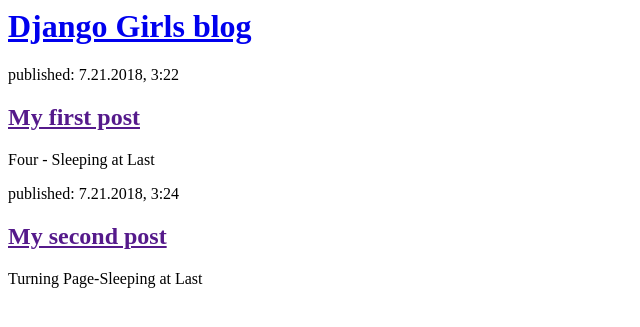
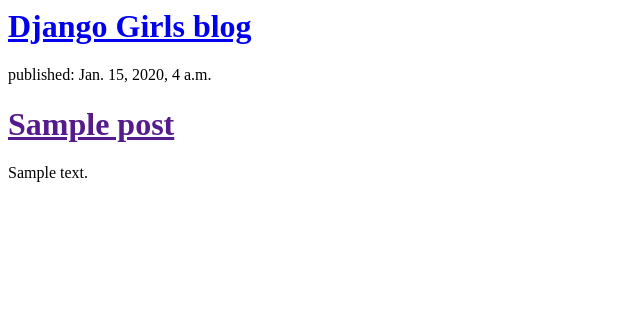
Before and after one commit to ElysePendergrass/my-first-blog, a Django app: template blog/templates/blog/post_list.html in a window 1280 px wide. Shown: the top 327 px of the page, without its empty margins (0-640 px from the left). Run offline with Django 3.2, Linux system fonts and the light colour scheme; the template is opened without the code that fills it: values that come from a table or form of the project are taken from there, others are empty; tables that the repository leaves empty hold one stand-in row (values such as "Sample post").

Commit message:
Modified templates to display posts from database.

```diff
--- a/blog/templates/blog/post_list.html
+++ b/blog/templates/blog/post_list.html
@@ -7,16 +7,12 @@
       <h1><a href="https://djangogirls.org">Django Girls blog</a></h1>
     </div>
 
-    <div>
-      <p>published: 7.21.2018, 3:22</p>
-      <h2><a href="">My first post</a></h2>
-      <p>Four - Sleeping at Last</p>
-    </div>
-
-    <div>
-      <p>published: 7.21.2018, 3:24</p>
-      <h2><a href="">My second post</a></h2>
-      <p>Turning Page-Sleeping at Last</p>
-    </div>
+{% for post in posts %}
+  <div>
+      <p>published: {{ post.published_date }}</p>
+      <h1><a href="">{{ post.title }}</a></h1>
+      <p>{{ post.text|linebreaksbr}}</p>
+  </div>
+{% endfor %}
   </body>
 </html>
--- a/blog/views.py
+++ b/blog/views.py
@@ -1,4 +1,7 @@
 from django.shortcuts import render
+from django.utils import timezone
+from .models import Post
 
 def post_list(request):
-    return render(request, 'blog/post_list.html',{})
+    posts = Post.objects.filter(published_date__lte=timezone.now()).order_by('published_date')
+    return render(request, 'blog/post_list.html',{'posts':posts})
```
